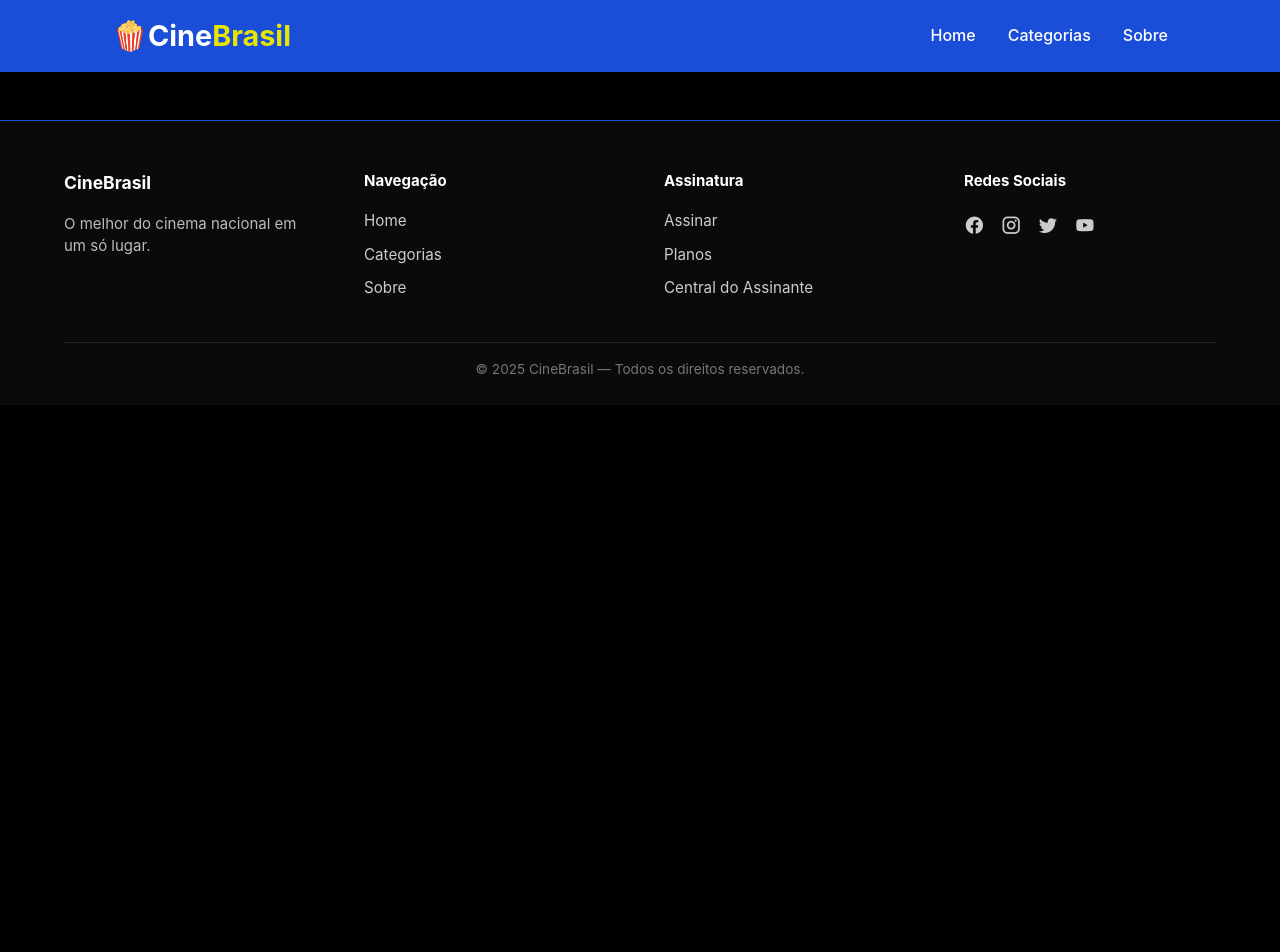
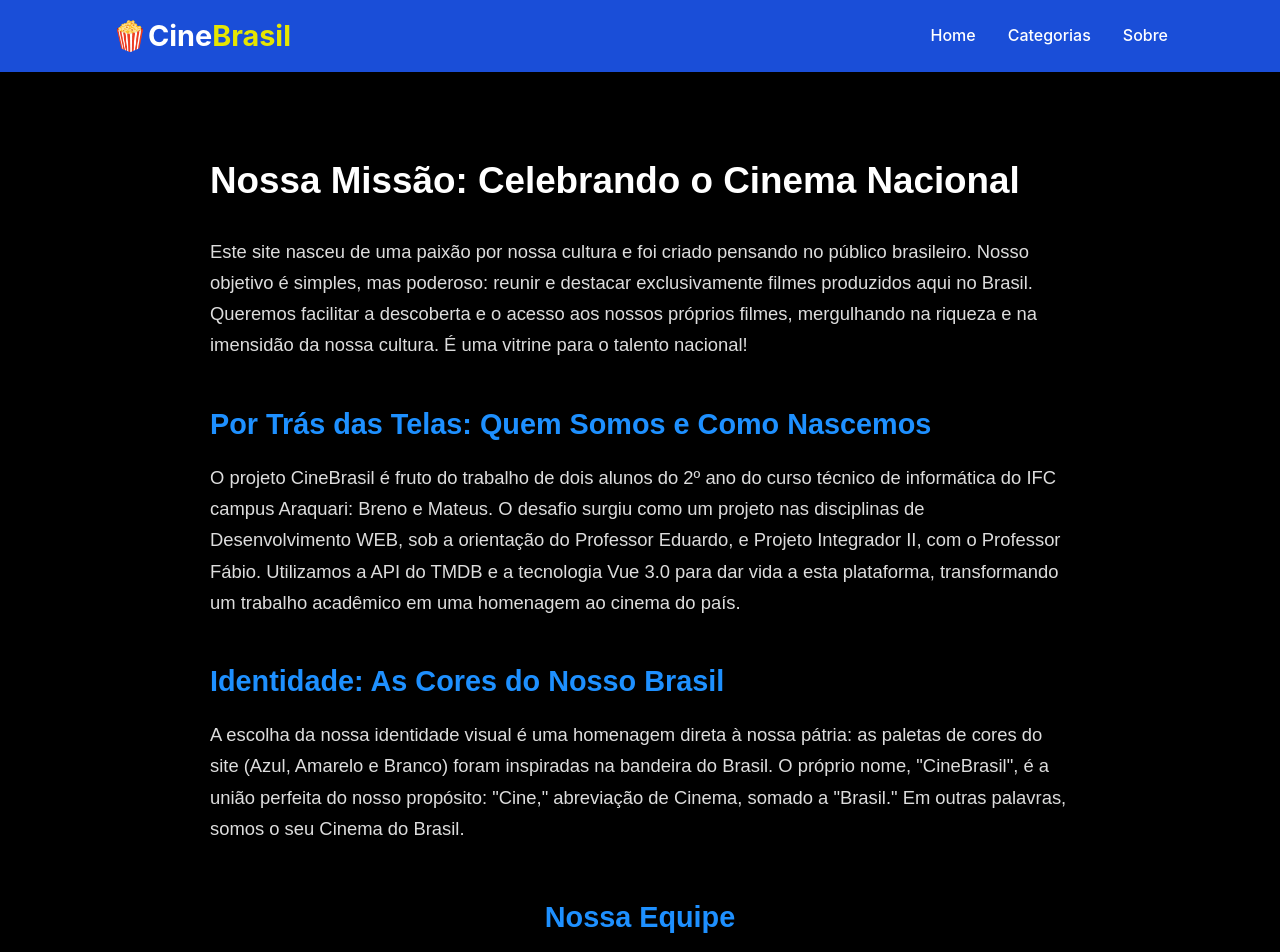
Before and after one commit to mateusoliveiraramos/CineBrasil, a Vue app: page /sobre in a window 1280 px wide. Shown: the top 952 px of the page. Before the commit the page ends 800 px from the top, so only its background shows below. Built offline with nearby package versions, Linux system fonts and the light colour scheme.

Commit message:
Começando Sobre

```diff
--- a/package.json
+++ b/package.json
@@ -15,8 +15,8 @@
   },
   "dependencies": {
     "@mdi/font": "^7.4.47",
-    "axios": "^1.13.1",
-    "pinia": "^3.0.3",
+    "axios": "^1.13.2",
+    "pinia": "^3.0.4",
     "vue": "^3.5.22",
     "vue-loading-overlay": "^6.0.6",
     "vue-router": "^4.5.1"
--- a/src/App.vue
+++ b/src/App.vue
@@ -50,7 +50,7 @@ import Footer from '@/views/Footer.vue'
 
 .logo a {
   color: #E6E600;
-  text-decoration: none; /* remove o sublinhado */
+  text-decoration: none;
   font-weight: bold;
   transition: all 0.2s ease;
 }
@@ -62,7 +62,7 @@ import Footer from '@/views/Footer.vue'
 
 
 .logo a:hover {
-  color: #FFFF33; /* um amarelo um pouco mais claro no hover */
+  color: #FFFF33;
   transform: scale(1.03);
 }
 
--- a/src/router/index.js
+++ b/src/router/index.js
@@ -17,6 +17,11 @@ const routes = [
     component: () => import('../views/MoviesDetailsView.vue'),
     props: true,
   },
+   {
+    path: '/sobre',
+    name: 'Sobre',
+    component: () => import('../views/Sobre.vue'),
+  },
 ]
 
 const router = createRouter({
--- /dev/null
+++ b/src/views/Sobre.vue
@@ -0,0 +1,84 @@
+<template>
+  <section class="sobre-container">
+    <h1 class="titulo">Nossa Missão: Celebrando o Cinema Nacional</h1>
+
+    <p class="texto">
+      Este site nasceu de uma paixão por nossa cultura e foi criado pensando no público brasileiro.
+      Nosso objetivo é simples, mas poderoso: reunir e destacar exclusivamente filmes produzidos aqui
+      no Brasil. Queremos facilitar a descoberta e o acesso aos nossos próprios filmes, mergulhando na
+      riqueza e na imensidão da nossa cultura. É uma vitrine para o talento nacional!
+    </p>
+
+    <h2 class="subtitulo">Por Trás das Telas: Quem Somos e Como Nascemos</h2>
+
+    <p class="texto">
+      O projeto CineBrasil é fruto do trabalho de dois alunos do 2º ano do curso técnico de informática
+      do IFC campus Araquari: Breno e Mateus. O desafio surgiu como um projeto nas disciplinas de
+      Desenvolvimento WEB, sob a orientação do Professor Eduardo, e Projeto Integrador II, com o
+      Professor Fábio. Utilizamos a API do TMDB e a tecnologia Vue 3.0 para dar vida a esta plataforma,
+      transformando um trabalho acadêmico em uma homenagem ao cinema do país.
+    </p>
+
+    <h2 class="subtitulo">Identidade: As Cores do Nosso Brasil</h2>
+
+    <p class="texto">
+      A escolha da nossa identidade visual é uma homenagem direta à nossa pátria: as paletas de cores do
+      site (Azul, Amarelo e Branco) foram inspiradas na bandeira do Brasil. O próprio nome,
+      <strong>"CineBrasil"</strong>, é a união perfeita do nosso propósito: "Cine," abreviação de Cinema,
+      somado a "Brasil." Em outras palavras, somos o seu Cinema do Brasil.
+    </p>
+    <div class="equipe">
+    <h2 class="subtitulo">Nossa Equipe</h2>
+
+  </div>
+</section>
+</template>
+
+<script>
+export default {
+  name: "Sobre",
+};
+</script>
+
+<style scoped>
+.sobre-container {
+  max-width: 900px;
+  margin: 60px auto;
+  padding: 20px;
+  color: white;
+  font-family: "Poppins", sans-serif;
+}
+
+.titulo {
+  font-size: 2.3rem;
+  font-weight: 700;
+  margin-bottom: 25px;
+  color: #ffffff;
+}
+
+.subtitulo {
+  font-size: 1.8rem;
+  font-weight: 600;
+  margin: 40px 0 15px;
+  color: #1e90ff;
+}
+
+.texto {
+  font-size: 1.15rem;
+  line-height: 1.7;
+  margin-bottom: 18px;
+  color: #dddddd;
+}
+.equipe {
+  margin-top: 50px;
+  text-align: center;
+}
+
+.foto-equipe {
+  width: 100%;
+  max-width: 700px;
+  border-radius: 12px;
+  margin-top: 20px;
+}
+
+</style>
```
Also changed, not shown: 1 other file (tests, documents, lock files or other folders).
